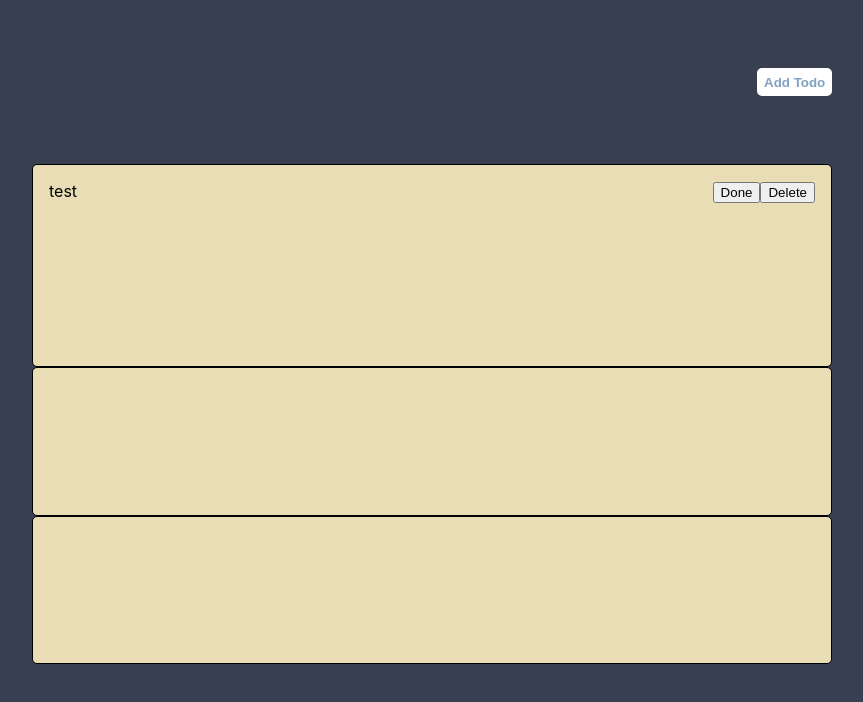
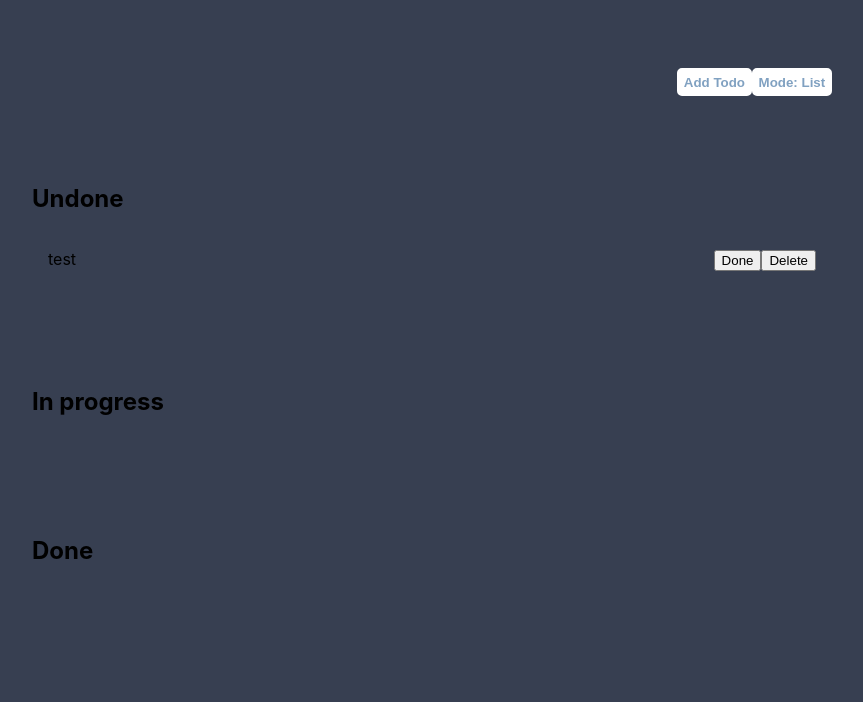
Before and after one commit to ulises-castro/todo-finito, a React (Create React App) app: page / in a window 1280 px wide. Both pictures are taken after a click on the button "Add Todo". Shown: the top 702 px of the page, without its empty margins (208-1071 px from the left). Built offline with nearby package versions, Linux system fonts and the light colour scheme.

Commit message:
Added hover to be able to edit the element and move actions outside of conditional of hover event

```diff
--- a/src/components/TodoContainer/index.tsx
+++ b/src/components/TodoContainer/index.tsx
@@ -11,8 +11,6 @@ export interface TodoContainerProps {
 // TODO: Fix flex containers growing so they are reducing themself
 const TodoContainerUI = styled.section`
   flex: 1 0 auto;
-  background: #e8ddb5;
-  border: 1px solid;
   border-radius: 5px;
 `;
 
--- a/src/components/TodoItem/index.tsx
+++ b/src/components/TodoItem/index.tsx
@@ -1,7 +1,7 @@
-import React, { ReactElement } from "react";
+import React, { ReactElement, useState } from "react";
 import styled from "styled-components";
 
-// FIX: Typescript does not pass methods when you use spread, so we will lose our methods
+// NOTE: Typescript does not pass methods when you use spread, so we will lose our methods
 export interface TodoItemProps {
   todo: any;
   handlerRemoveTodo: (todoId: number) => void;
@@ -12,6 +12,10 @@ const Todo = styled.div`
   display: flex;
   justify-content: space-between;
   padding: 1rem;
+  &:hover {
+    background: red;
+    cursor: pointer;
+  }
 `;
 
 const TodoTitle = styled.div``;
@@ -22,9 +26,20 @@ export default function TodoItem({
   handlerRemoveTodo,
   handlerMarkAsDone,
 }: TodoItemProps): ReactElement | null {
+  const [showEdit, setShowEdit] = useState<Boolean>(false);
+
   return (
-    <Todo key={todo.id}>
-      <TodoTitle>{todo.title}</TodoTitle>
+    <Todo
+      key={todo.id}
+      onMouseEnter={() => setShowEdit(true)}
+      onMouseLeave={() => setShowEdit(false)}
+    >
+      {showEdit ? (
+        <TodoTitle> Click to edit </TodoTitle>
+      ) : (
+        <TodoTitle>{todo.title}</TodoTitle>
+      )}
+
       <TodoActions>
         <button onClick={() => handlerMarkAsDone(todo.id)}>Done</button>
         <button onClick={() => handlerRemoveTodo(todo.id)}>Delete</button>
--- a/src/containers/TodoBoard/index.tsx
+++ b/src/containers/TodoBoard/index.tsx
@@ -1,7 +1,7 @@
-import React, { useReducer, MouseEvent } from "react";
+import React, { useReducer, MouseEvent, useState } from "react";
 import styled from "styled-components";
 import TodoContainer from "components/TodoContainer";
-import TodoItem from 'components/TodoItem'
+import TodoItem from "components/TodoItem";
 
 import { InvertedBtn } from "components/Button";
 import todoReducer, { initialTodoState } from "./todoReducer";
@@ -23,6 +23,7 @@ const ActionBar = styled.header`
   align-items: center;
   justify-content: end;
 `;
+
 interface ITodoStatusContainer {
   direction?: string;
 }
@@ -41,9 +42,10 @@ const TodoStatusContainer = styled.section<ITodoStatusContainer>`
 const SimpleBtn = styled(InvertedBtn)``;
 
 function TodoBoard() {
+  const [listMode, setListMode] = useState<Boolean>(true);
   const [state, dispatch] = useReducer(todoReducer, initialTodoState);
 
-  const handlerAddTodo = (event: MouseEvent<HTMLButtonElement>) => {
+  const handlerAddTodo = () => {
     const payload: TodoProps = {
       title: "test",
       body: "hi there",
@@ -53,19 +55,26 @@ function TodoBoard() {
     dispatch({ type: "ADD_TODO", payload });
   };
 
-  const handlerRemoveTodo = (
-    todoId: number,
-  ) => {
+  const handlerRemoveTodo = (todoId: number) => {
     const payload = todoId;
 
     dispatch({ type: "REMOVE_TODO", payload });
   };
 
-  const handlerMarkAsDone = (todoId: number) => dispatch({ type: "MARK_COMPLETED", payload: todoId})
+  const handlerMarkAsDone = (todoId: number) =>
+    dispatch({ type: "MARK_COMPLETED", payload: todoId });
 
   const filterTodosBy: any = (status = "done") =>
-    state.todos.filter((todo: any) => todo.status === status)
-  .map((todo: any) => <TodoItem handlerMarkAsDone={handlerMarkAsDone} handlerRemoveTodo={handlerRemoveTodo} key={todo.id} todo={todo} />)
+    state.todos
+      .filter((todo: any) => todo.status === status)
+      .map((todo: any) => (
+        <TodoItem
+          handlerMarkAsDone={handlerMarkAsDone}
+          handlerRemoveTodo={handlerRemoveTodo}
+          key={todo.id}
+          todo={todo}
+        />
+      ));
 
   return (
     <TodoBody>
@@ -73,11 +82,19 @@ function TodoBoard() {
         <div>
           <SimpleBtn onClick={handlerAddTodo}>Add Todo</SimpleBtn>
         </div>
+        <div>
+          <SimpleBtn onClick={() => setListMode(!listMode)}>
+            Mode: {listMode ? "List" : "Board"}
+          </SimpleBtn>
+        </div>
       </ActionBar>
-      <TodoStatusContainer direction="column">
-        <TodoContainer>{  filterTodosBy("undone") } </TodoContainer>
-        <TodoContainer>{  filterTodosBy("doing") } </TodoContainer>
-        <TodoContainer>{  filterTodosBy() } </TodoContainer>
+      <TodoStatusContainer direction={listMode ? "column" : "row"}>
+        <h2>Undone</h2>
+        <TodoContainer>{filterTodosBy("undone")} </TodoContainer>
+        <h1>In progress </h1>
+        <TodoContainer>{filterTodosBy("doing")} </TodoContainer>
+        <h1>Done</h1>
+        <TodoContainer>{filterTodosBy()} </TodoContainer>
       </TodoStatusContainer>
     </TodoBody>
   );
```
